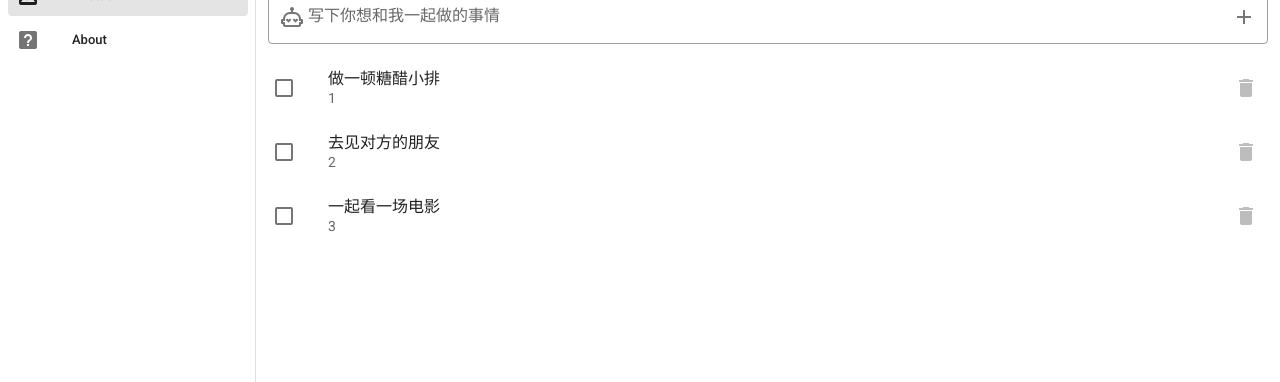
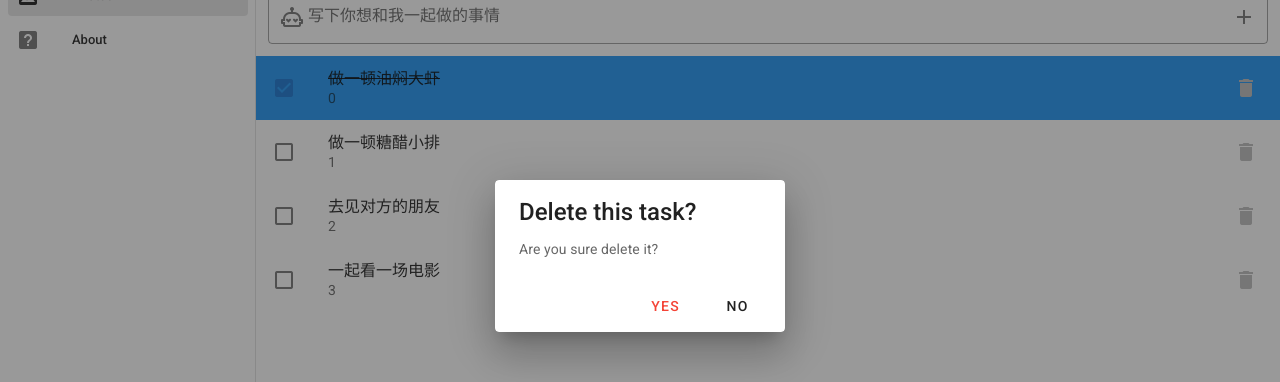
Before and after one commit to mengze-han/vue-todolist, a Vue app: page /#/ in a window 1280 px wide. Both pictures are taken after a click on the button 1246 px from the left and 232 px from the top of the page. Shown: the part 144-526 px from the top of the page. Built offline with nearby package versions, Linux system fonts and the light colour scheme.

Commit message:
add delete dialog

```diff
--- /dev/null
+++ b/src/components/Dialog/DialogDelete.vue
@@ -0,0 +1,23 @@
+<template>
+  <v-dialog :value="true" persistent max-width="290">
+    <v-card>
+      <v-card-title class="text-h5"> Delete this task? </v-card-title>
+      <v-card-text>Are you sure delete it?</v-card-text>
+      <v-card-actions>
+        <v-spacer></v-spacer>
+        <v-btn color="red" text @click="$store.dispatch('deleteTask', item)">
+          Yes
+        </v-btn>
+        <v-btn text @click="$emit('close')"> No </v-btn>
+      </v-card-actions>
+    </v-card>
+  </v-dialog>
+</template>
+
+<script>
+export default {
+  props: ["item"],
+};
+</script>
+
+<style></style>
--- a/src/components/Todo/TaskDetail.vue
+++ b/src/components/Todo/TaskDetail.vue
@@ -16,20 +16,35 @@
           >
           <v-list-item-subtitle>{{ item.index }}</v-list-item-subtitle>
         </v-list-item-content>
-        <v-list-item-action @click.stop="$store.dispatch('deleteTask', item)">
+        <v-list-item-action @click.stop="dialogs.delete = true">
           <v-btn icon>
             <v-icon color="grey lighten-1">mdi-delete</v-icon>
           </v-btn>
         </v-list-item-action>
       </template>
     </v-list-item>
+    <dialog-delete
+      v-if="dialogs.delete"
+      :item="item"
+      @close="dialogs.delete = false"
+    />
   </div>
 </template>
 
 <script>
 export default {
   props: ["item"],
+  data() {
+    return {
+      dialogs: {
+        delete: false,
+      },
+    };
+  },
+  components: {
+    "dialog-delete": require("@/components/Dialog/DialogDelete").default,
+  },
 };
 </script>
 
-<style></style>
+<style lang="sass"></style>
```
